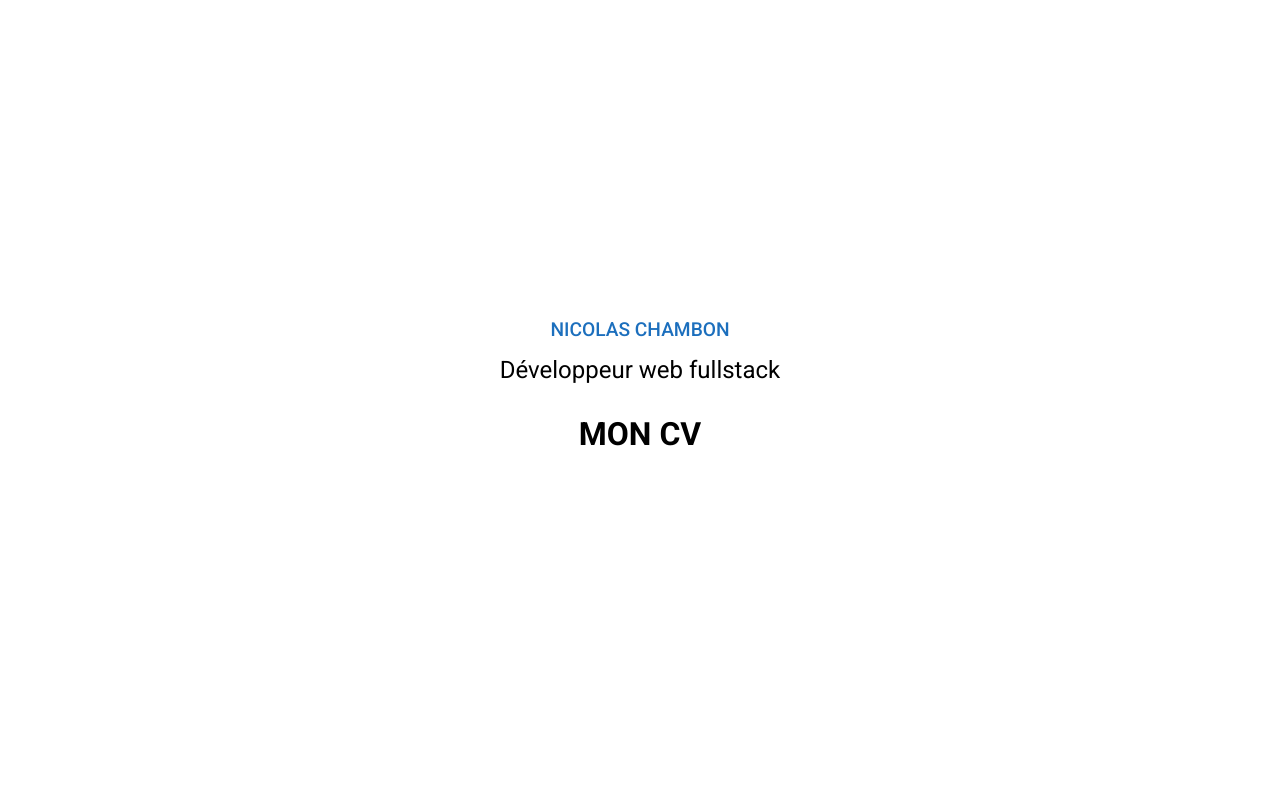
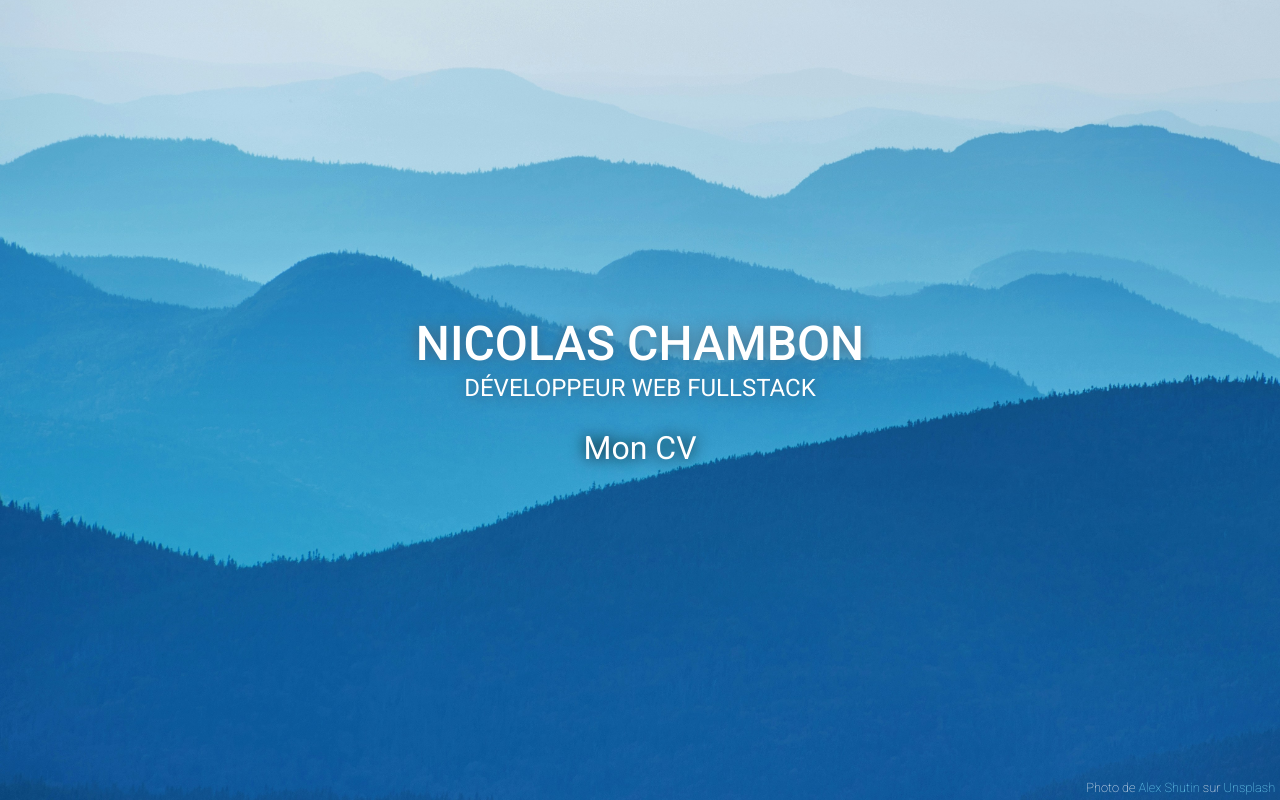
Before and after one commit to NicolasChambon/NicolasChambon.github.io, a plain HTML site: page index.html in a window 1280 px wide. Drawn offline with Linux system fonts and the light colour scheme.

Commit message:
stylisation d'un vraie page d'accueil en attendant le vrai site

```diff
--- a/css/style.css
+++ b/css/style.css
@@ -1,36 +1,67 @@
 body {
-    box-sizing: border-box;
+    background-image: url('../assets/background.jpg');
+    background-size: cover;
+    background-position: center;
+    background-repeat: no-repeat;
+    color: white;
     display: flex;
+    flex-direction: column;
     font-family: 'Roboto', sans-serif;
+    justify-content: space-between;
+    height: 100vh;
 }
 
-h1 {
-    font-size: 2em;
-    font-weight: 600;
+.main-section {
+    margin: 0 auto;
+    padding-top: 40vh;
+    text-align: center;
+    text-shadow: 0px 0px 15px rgb(66, 98, 124);
+    width: 50%;
+}
+
+.main-section a {
+    display: block;
+    margin: auto;
+    padding: 1rem 0;
+    text-shadow: 0px 0px 15px rgb(0, 0, 0);
+    transition: color 0.3s ease;
+    transition: text-shadow 0.3s ease;
+    width: 30%;
+}
+
+.main-section a:hover {
+    color: rgba(73, 96, 122, 0.74);
+    text-shadow: 0px 0px 15px rgb(255, 255, 255);
+}
+
+.home-title {
+    font-size: 3rem;
+    font-weight: 500;
+    margin-bottom: 0.5rem;
     text-transform: uppercase;
 }
 
-h2 {
-    color: rgb(28, 111, 189);
-    font-size: 1.2em;
-    font-weight: 500;
-    padding-bottom: 1em;
+.subtitle {
+    font-size: 1.5rem;
+    margin-bottom: 1rem;
     text-transform: uppercase;
 }
 
-h3 {
-    font-size: 1em;
-    padding-bottom: 0.6em;
-    text-transform: uppercase;
+.section-title {
+    font-size: 2rem;
 }
 
-p {
-    font-size: 1.5em;
-    padding-bottom: 1.5em;
+.footer-section {
+    padding: 0.3rem 0.3rem;
 }
 
-.main-section {
-    margin: 40vh auto;
-    text-align: center;
-    width: 50%;
+.background-credit {
+    font-size: 0.8rem;
+    font-weight: 200;
+    text-align: right;
+    width: 100%;
 }
+
+.background-credit a {
+    color: rgb(122, 224, 255);
+}
--- a/index.html
+++ b/index.html
@@ -4,7 +4,7 @@
 
     <meta charset="UTF-8">
     <meta name="viewport" content="width=device-width, initial-scale=1.0">
-    <title>CV Nicolas Chambon</title>
+    <title>Nicolas Chambon</title>
 
     <link rel="stylesheet" href="css/reset.css">
     <link rel="stylesheet" href="css/style.css">
@@ -12,14 +12,20 @@
     <link rel="preconnect" href="https://fonts.googleapis.com">
     <link rel="preconnect" href="https://fonts.gstatic.com" crossorigin>
     <link href="https://fonts.googleapis.com/css2?family=Roboto:ital,wght@0,100;0,300;0,400;0,500;0,700;0,900;1,100;1,300;1,400;1,500;1,700;1,900&display=swap" rel="stylesheet">
+
     <link rel="icon" href="assets/favicon.png" type="image/x-icon">
 
 </head>
 <body>
-    <section class="main-section">
-        <h2>Nicolas Chambon</h2>
-        <p>Développeur web fullstack</p>
-        <a href="assets/CV - Nicolas Chambon.pdf"><h1>Mon CV</h1></a>
-    </section>
+    <main class="main-section">
+        <h1 class="home-title">Nicolas Chambon</h1>
+        <p class="subtitle">Développeur web fullstack</p>
+        <a href="assets/CV - Nicolas Chambon.pdf"><h2 class="section-title">Mon CV</h2></a>
+    </main>
+    <footer class="footer-section">
+        <p class="background-credit">
+            Photo de <a href="https://unsplash.com/fr/@fiveamstories?utm_content=creditCopyText&utm_medium=referral&utm_source=unsplash">Alex Shutin</a> sur <a href="https://unsplash.com/fr/photos/photographie-panoramique-de-montagnes-kKvQJ6rK6S4?utm_content=creditCopyText&utm_medium=referral&utm_source=unsplash">Unsplash</a>
+        </p>
+    </footer>
 </body>
 </html>
```
Also changed, not shown: assets/background.jpg (added).
